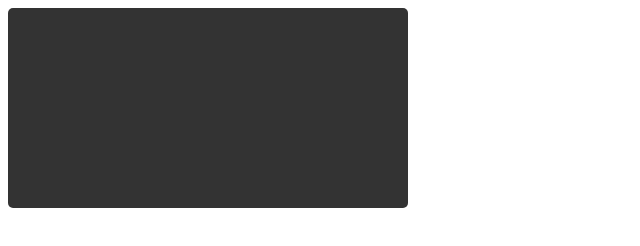
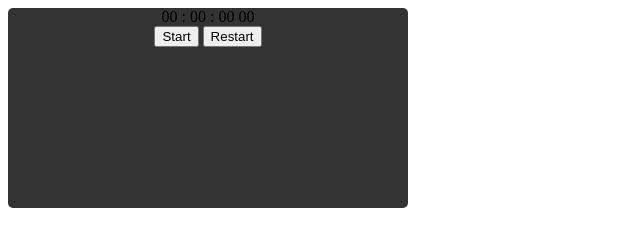
Before and after one commit to brendamoreira/stopwatch, a plain HTML site: page index.html in a window 1280 px wide. Shown: the whole page, without its empty margins (0-640 px from the left). Drawn offline with Linux system fonts and the light colour scheme.

Commit message:
Added content to box

```diff
--- a/css/main.css
+++ b/css/main.css
@@ -3,4 +3,5 @@
     height: 200px;
     background-color: #333333;
     border-radius: 5px;
+    text-align: center;
 }
--- a/index.html
+++ b/index.html
@@ -1,8 +1,18 @@
 <!DOCTYPE html>
 <html>
     <head>
-        <link rel='stylesheet' href='css/main.css'>
+        <link rel="stylesheet" href="css/main.css">
     </head>
     <body>
-        <div class='container'> </div>
+        <div class="container">
+            <div>
+                <span class="hours">00 :</span>
+                <span class="minutes">00 :</span>
+                <span class="seconds">00</span>
+                <span class="millisecond">00</span>
+            </div>
+            <button class="start">Start</button>
+            <button class="restart">Restart</button>
+        </div>
     </body>
+</html>
```
